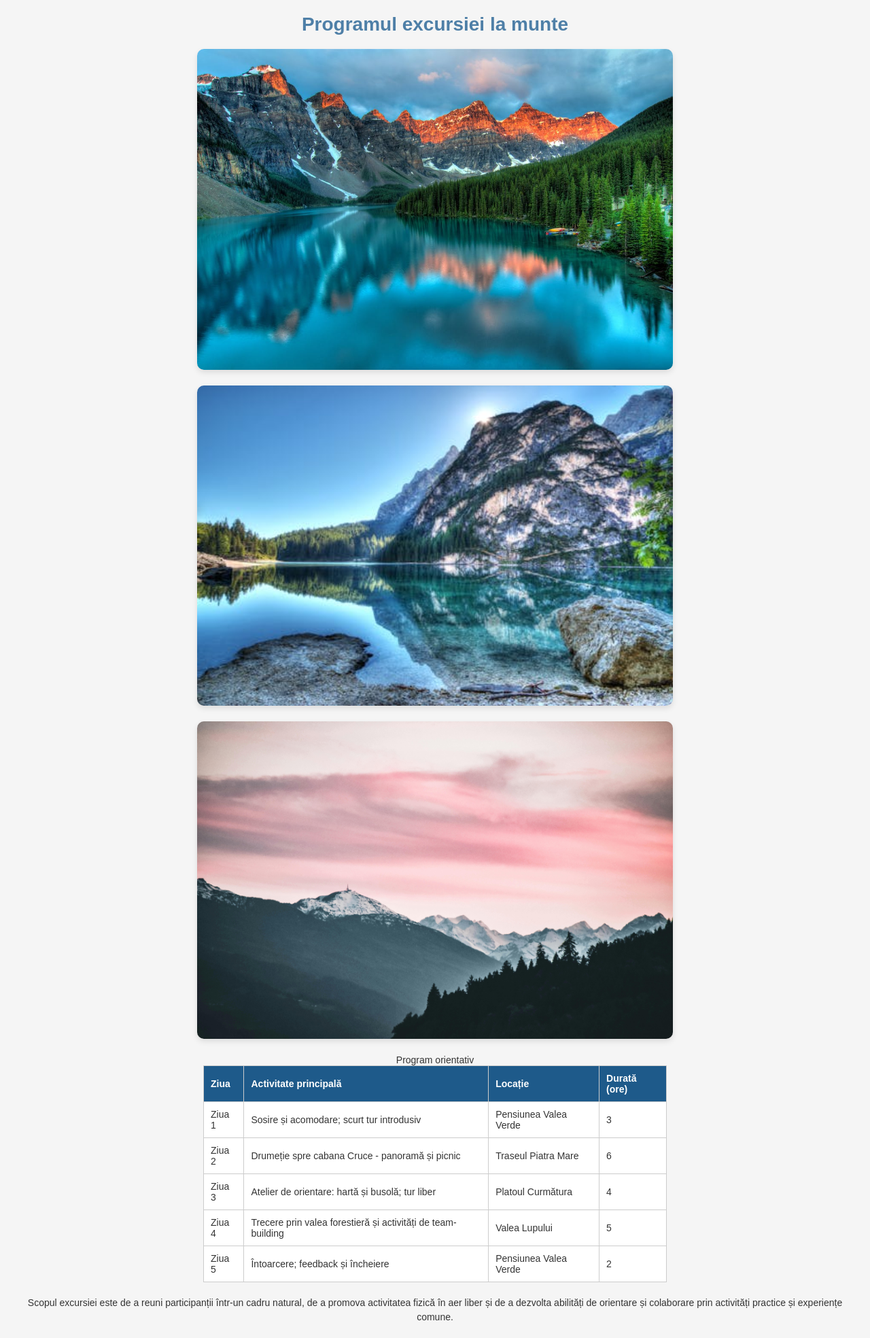
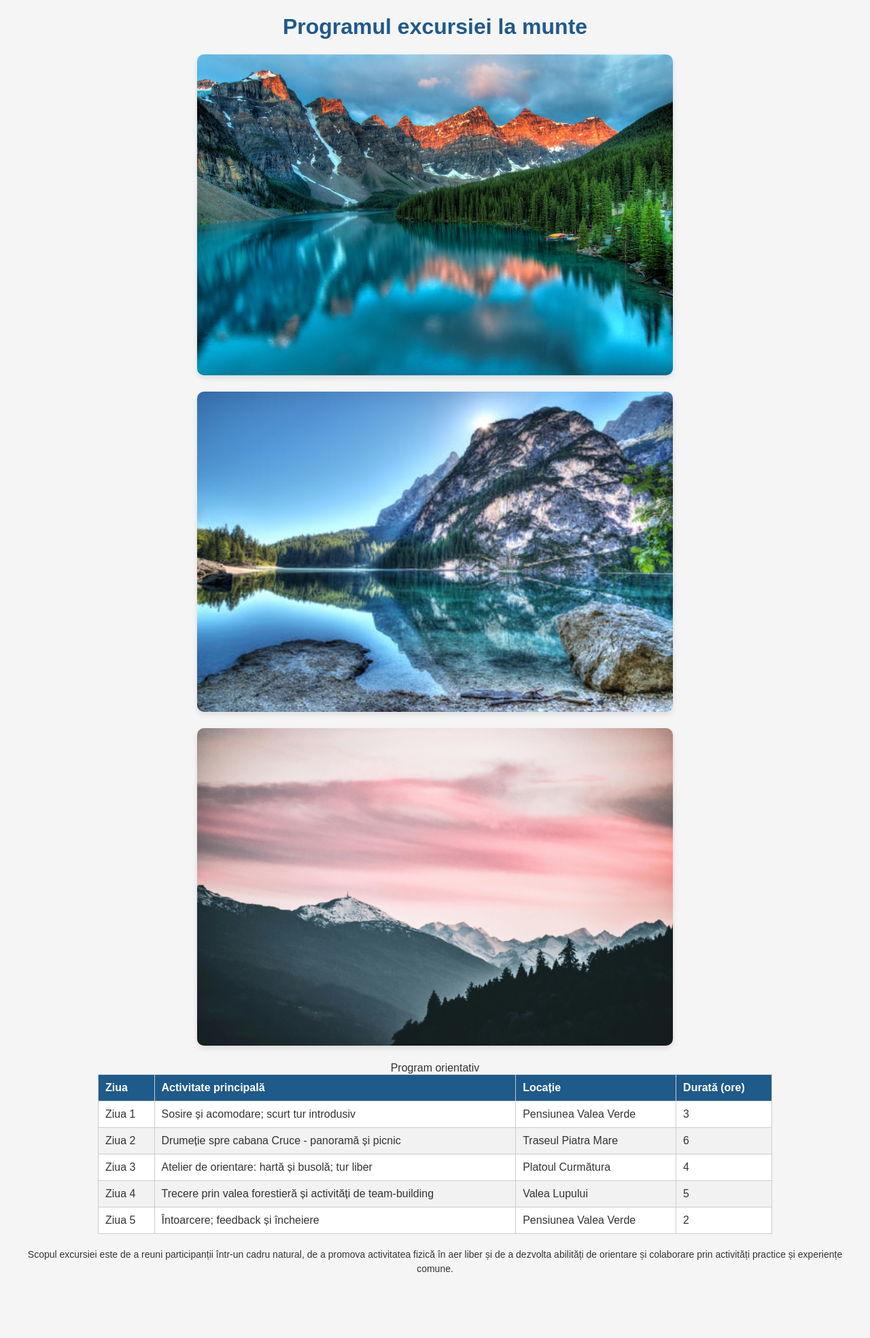
Before and after one commit to ioan19/Corjuc_Ioan_Marian, a PHP site: page /programExcursie.html in a window 1280 px wide. Shown: the whole page at 68% size. After the commit the page ends 1871 px from the top, so only its background shows below. Run offline with PHP 8.4, Linux system fonts and the light colour scheme.

Commit message:
Add files via upload

```diff
--- a/style.css
+++ b/style.css
@@ -3,12 +3,11 @@ body {
   margin: 20px;
   background-color: #f5f5f5;
   color: #333;
-  font-size: 14px;
 }
 
 h1 {
   text-align: center;
-  color: #4e7fa7;
+  color: #1e5a8a;
 }
 
 .hero {
@@ -24,10 +23,11 @@ h1 {
 }
 
 table {
-  width: 55%;
+  width: 80%;
   margin: 0 auto 20px auto;
   border-collapse: collapse;
   background: white;
+  transition: background-color 0.3s ease;
 }
 
 th, td {
@@ -41,6 +41,14 @@ th {
   color: white;
 }
 
+tr:nth-child(even) {
+  background-color: #f2f2f2;
+}
+
+tr:hover {
+  background-color: #cce5ff;
+}
+
 footer {
   text-align: center;
   margin-top: 20px;
```
